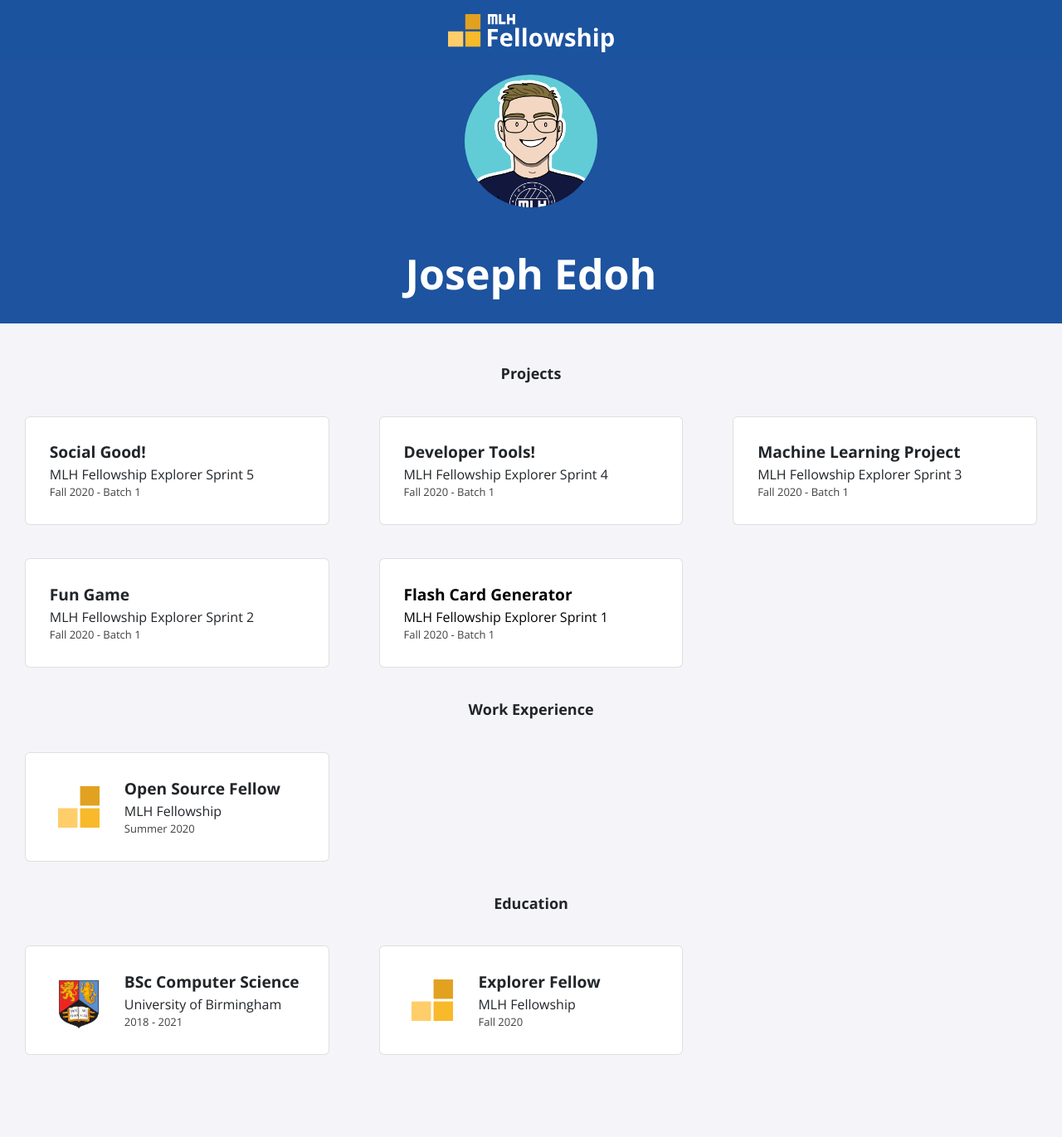
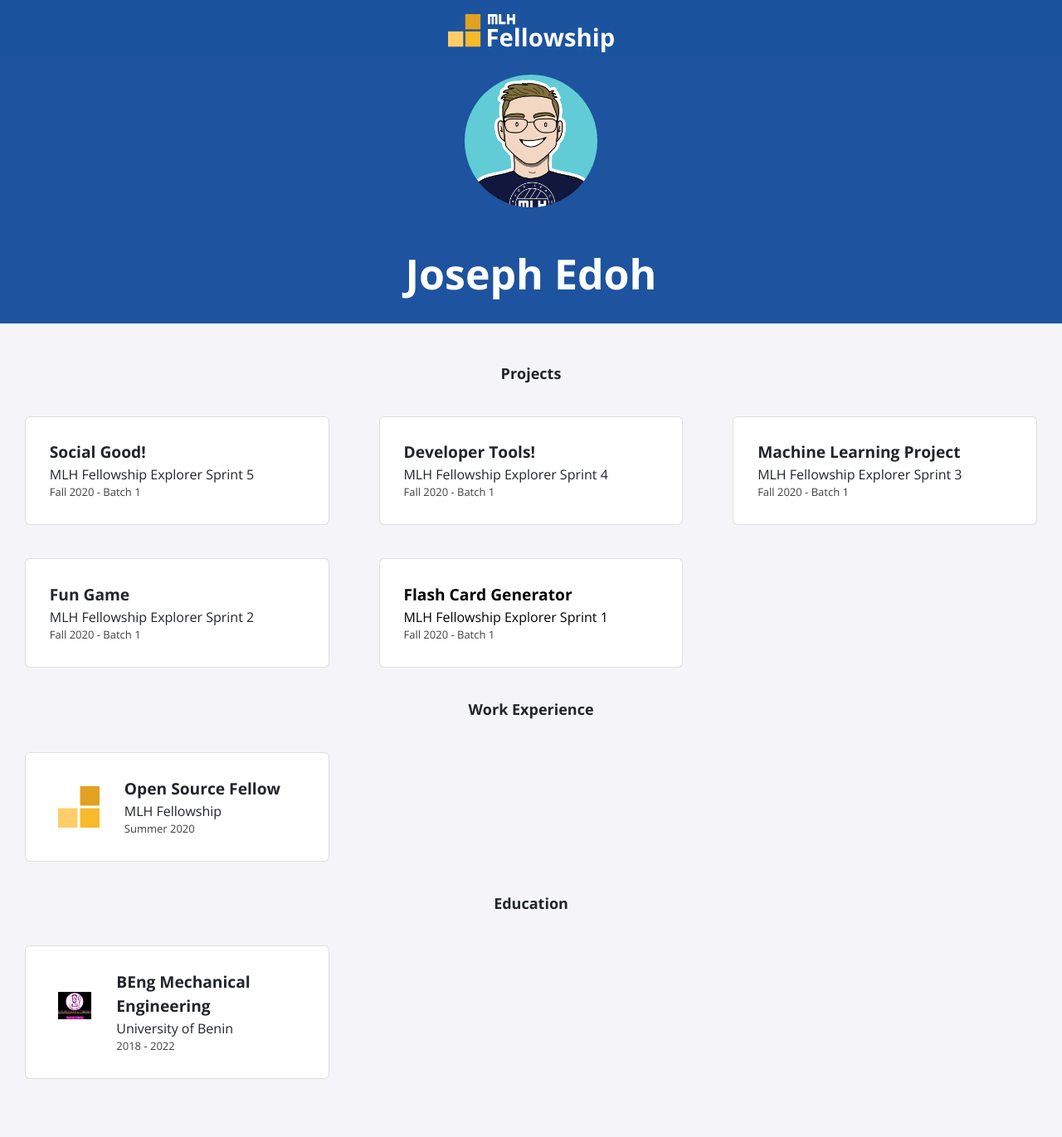
Before and after one commit to JoE11-y/JoE11-y.github.io, a Jekyll site: the page built from index.html, in a window 1280 px wide. Shown: the whole page at 83% size. Built offline with Jekyll 4.4.1, drawn with Linux system fonts in a browser that asks for light colours; nearby versions of some CDN libraries; before the commit the page ends 1342 px from its top, so only the background shows below that.

Commit message:
Adding my education data

```diff
--- a/_data/education.yml
+++ b/_data/education.yml
@@ -1,9 +1,4 @@
-- course: BSc Computer Science
-  institute: University of Birmingham
-  dates: 2018 - 2021
-  logo: uob.png
-
-- course: Explorer Fellow
-  institute: MLH Fellowship
-  dates: Fall 2020
-  logo: fellowship.svg
+- course: BEng Mechanical Engineering
+  institute: University of Benin
+  dates: 2018 - 2022
+  logo: uniben.png
```
